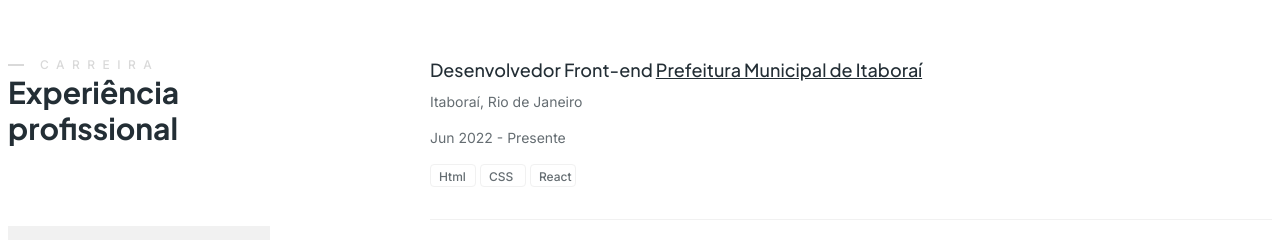
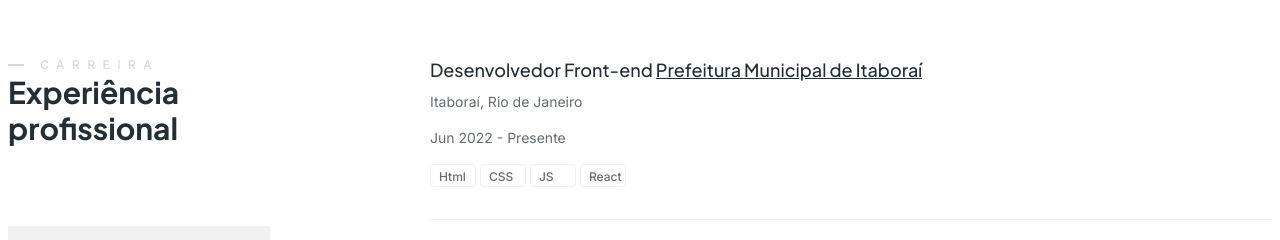
Before and after one commit to lucas-canellas/portfolio, a React (Vite) app: page / in a window 1280 px wide. Shown: the part 966-1206 px from the top of the page. Built offline with nearby package versions, Linux system fonts and the light colour scheme; no server answers.

Commit message:
att tech

```diff
--- a/src/components/WorkExperience.jsx
+++ b/src/components/WorkExperience.jsx
@@ -28,6 +28,9 @@ export const WorkExperience = () => {
                             <div className="text-cinder-light dark:text-text-light text-xs font-medium">CSS</div>
                         </div>
                         <div className="w-[46px] h-[23px] px-2 py-1 rounded border border-text-light justify-start items-start gap-2.5 inline-flex">
+                            <div className="text-cinder-light dark:text-text-light text-xs font-medium">JS</div>
+                        </div>
+                        <div className="w-[46px] h-[23px] px-2 py-1 rounded border border-text-light justify-start items-start gap-2.5 inline-flex">
                             <div className="text-cinder-light dark:text-text-light text-xs font-medium">React</div>
                         </div>
                     </div>
```
